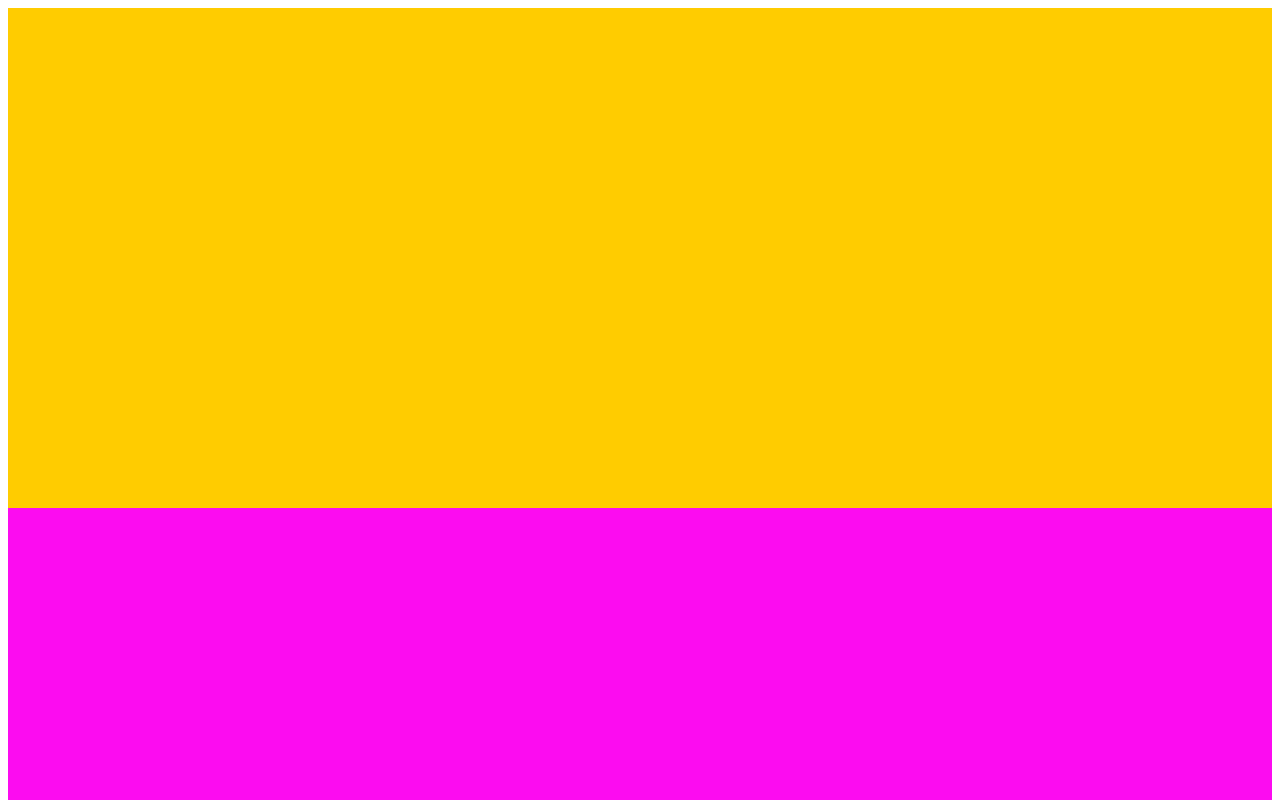
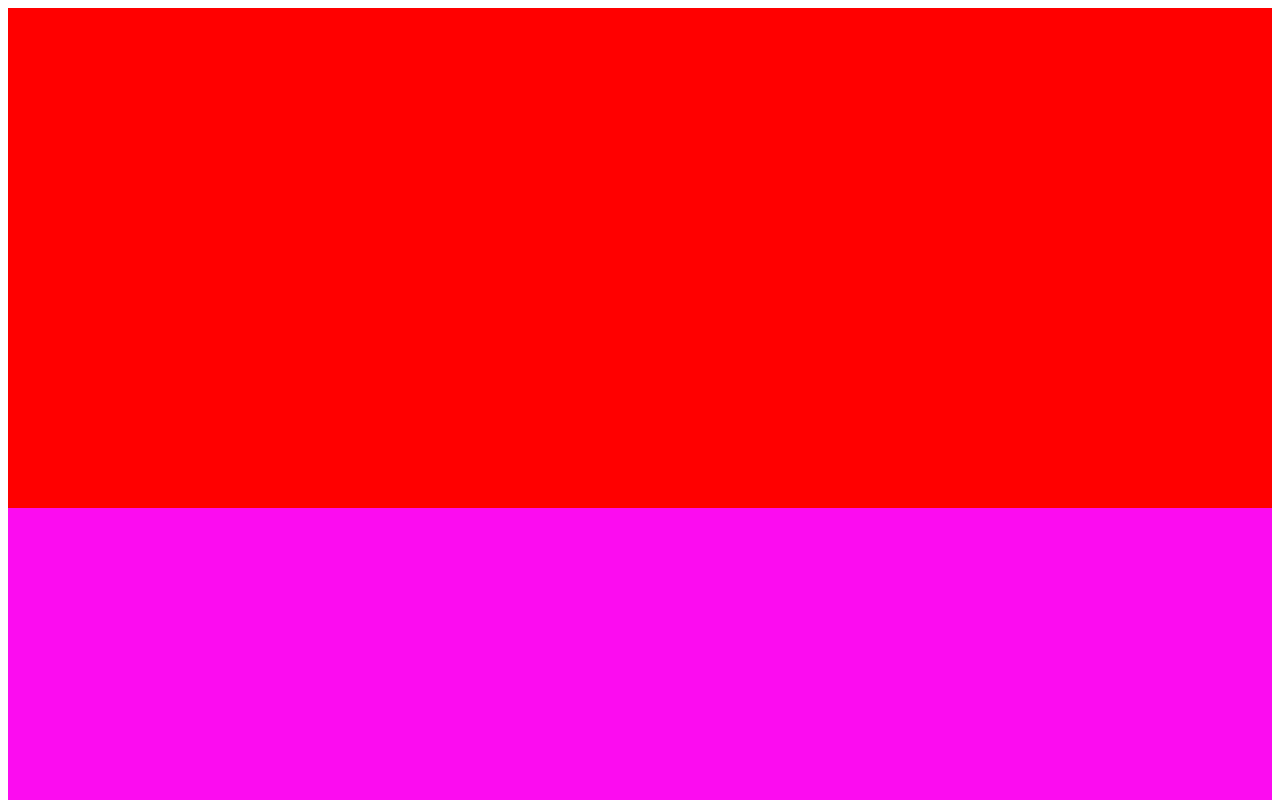
Before and after one commit to next304/renshu1, a plain HTML site: page index.html in a window 1280 px wide. Shown: the top 800 px of the page. Drawn offline with Linux system fonts and the light colour scheme.

Commit message:
#headerを赤に変更

```diff
--- a/css/style.css
+++ b/css/style.css
@@ -1,6 +1,6 @@
 #header{
     height: 500px;
-    background-color: #fc0;
+    background-color: #f00;
 }
 
 #main{
```
